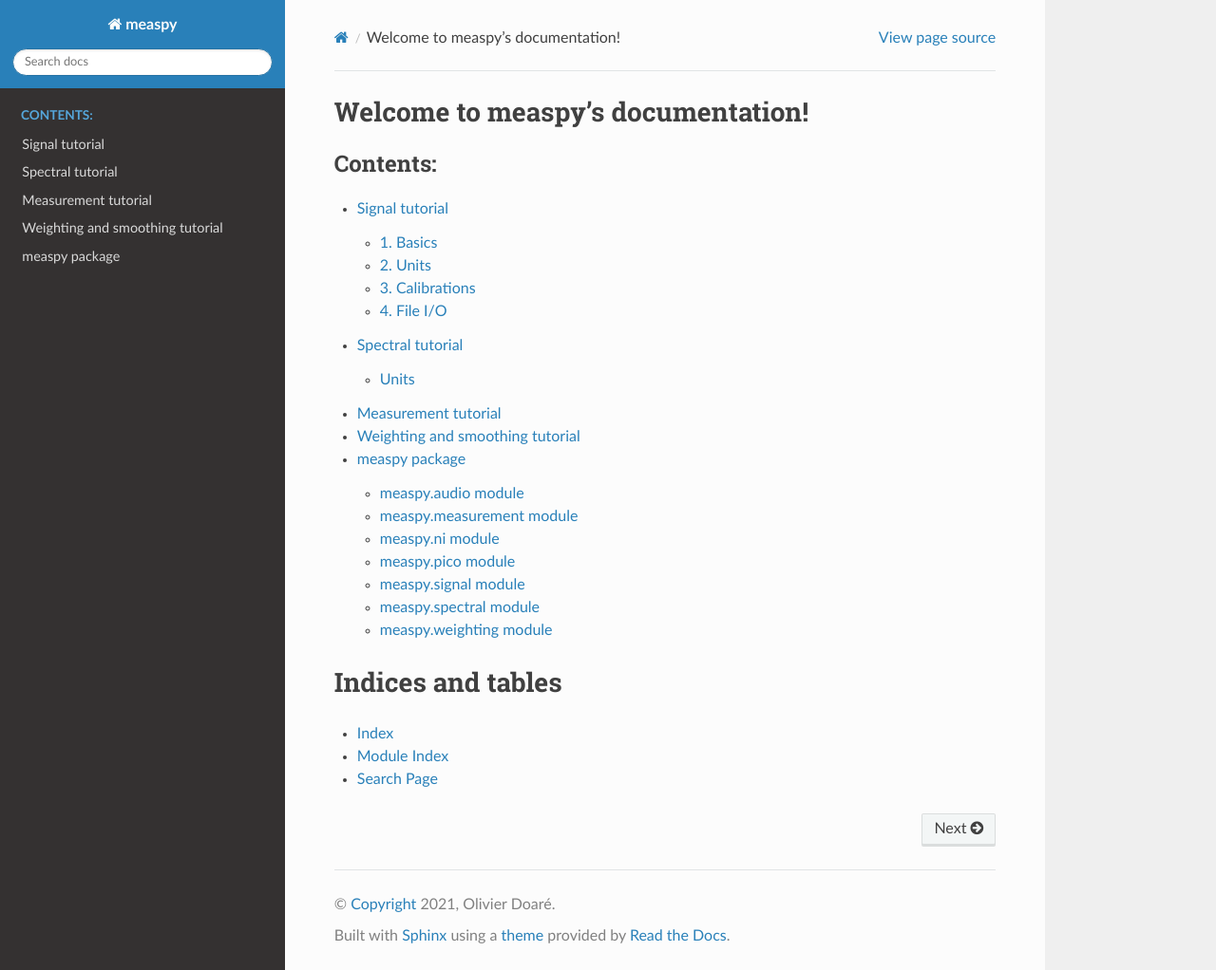
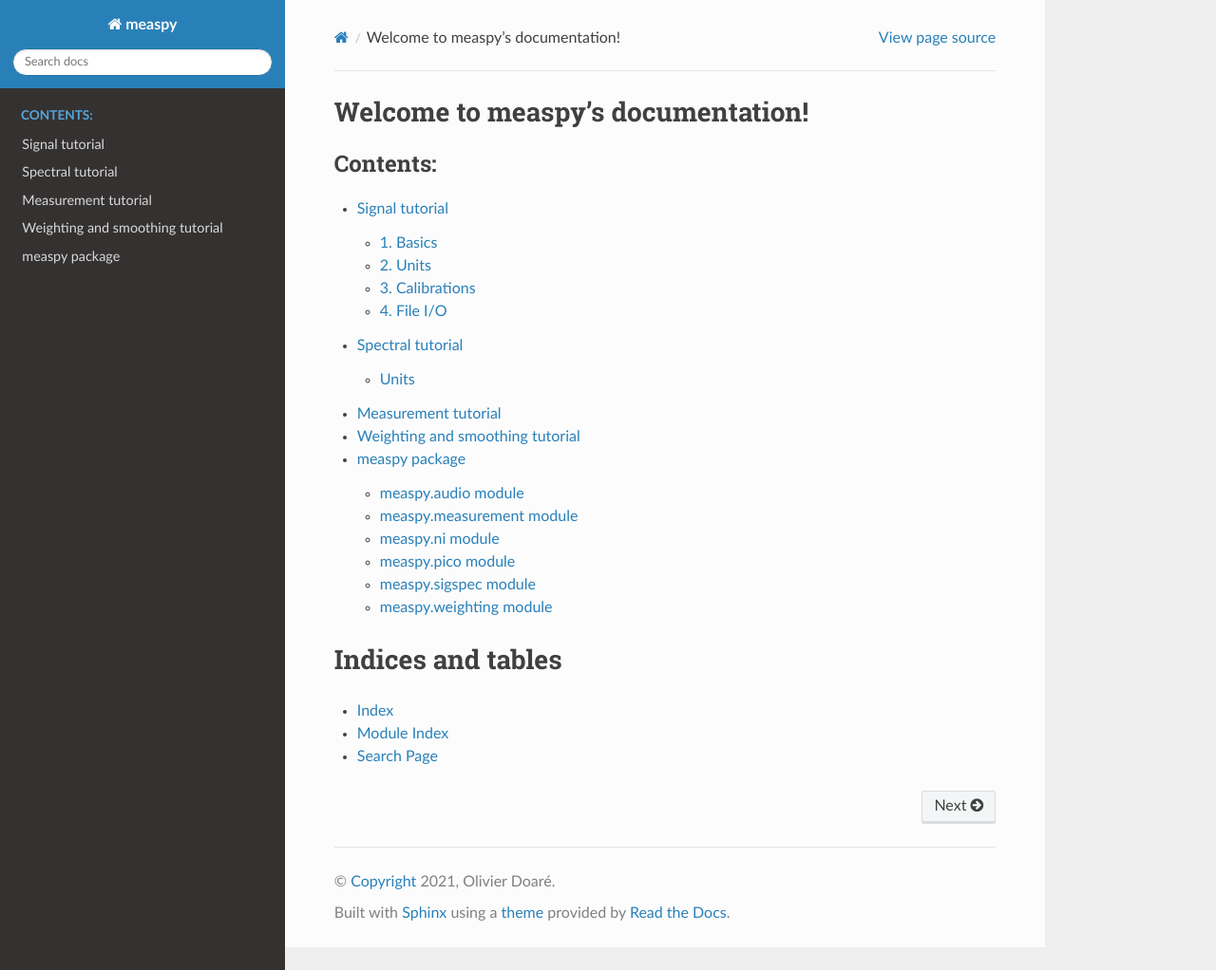
Before and after one commit to odoare/measpy, a Sphinx documentation site: the page built from sphinx/source/index.rst, in a window 1280 px wide and 1022 px high. Shown: the whole window at 95% size. Built offline with Sphinx 7.4.7 and the Read the Docs theme 2.0.0, drawn with Linux system fonts in a browser that asks for light colours.

Commit message:
Some code formatting

```diff
--- a/sphinx/source/measpy.rst
+++ b/sphinx/source/measpy.rst
@@ -33,21 +33,21 @@
    :undoc-members:
    :show-inheritance:
 
-measpy.signal module
+measpy.sigspec module
 --------------------
 
-.. automodule:: measpy.signal
+.. automodule:: measpy.sigspec
    :members:
    :undoc-members:
    :show-inheritance:
 
-measpy.spectral module
-----------------------
+.. measpy.spectral module
+.. ----------------------
 
-.. automodule:: measpy.spectral
-   :members:
-   :undoc-members:
-   :show-inheritance:
+.. .. automodule:: measpy.spectral
+..    :members:
+..    :undoc-members:
+..    :show-inheritance:
 
 measpy.weighting module
 -----------------------
```
Also changed, not shown: 1 other file.
